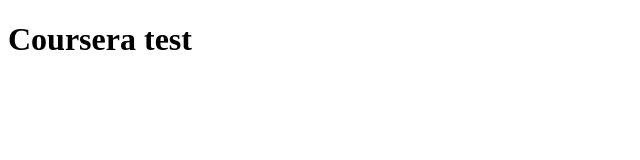
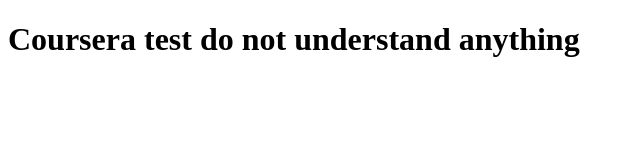
Before and after one commit to visheshnayyar/coursera-test, a plain HTML site: page site/index.html in a window 1280 px wide. Shown: the whole page, without its empty margins (0-640 px from the left). Drawn offline with Linux system fonts and the light colour scheme.

Commit message:
small addition

```diff
--- a/site/index.html
+++ b/site/index.html
@@ -4,6 +4,6 @@
 	<title>Helo Courser</title>
 </head>
 <body>
-<h1>Coursera test</h1>
+<h1>Coursera test do not understand anything</h1>
 </body>
 </html>
```
